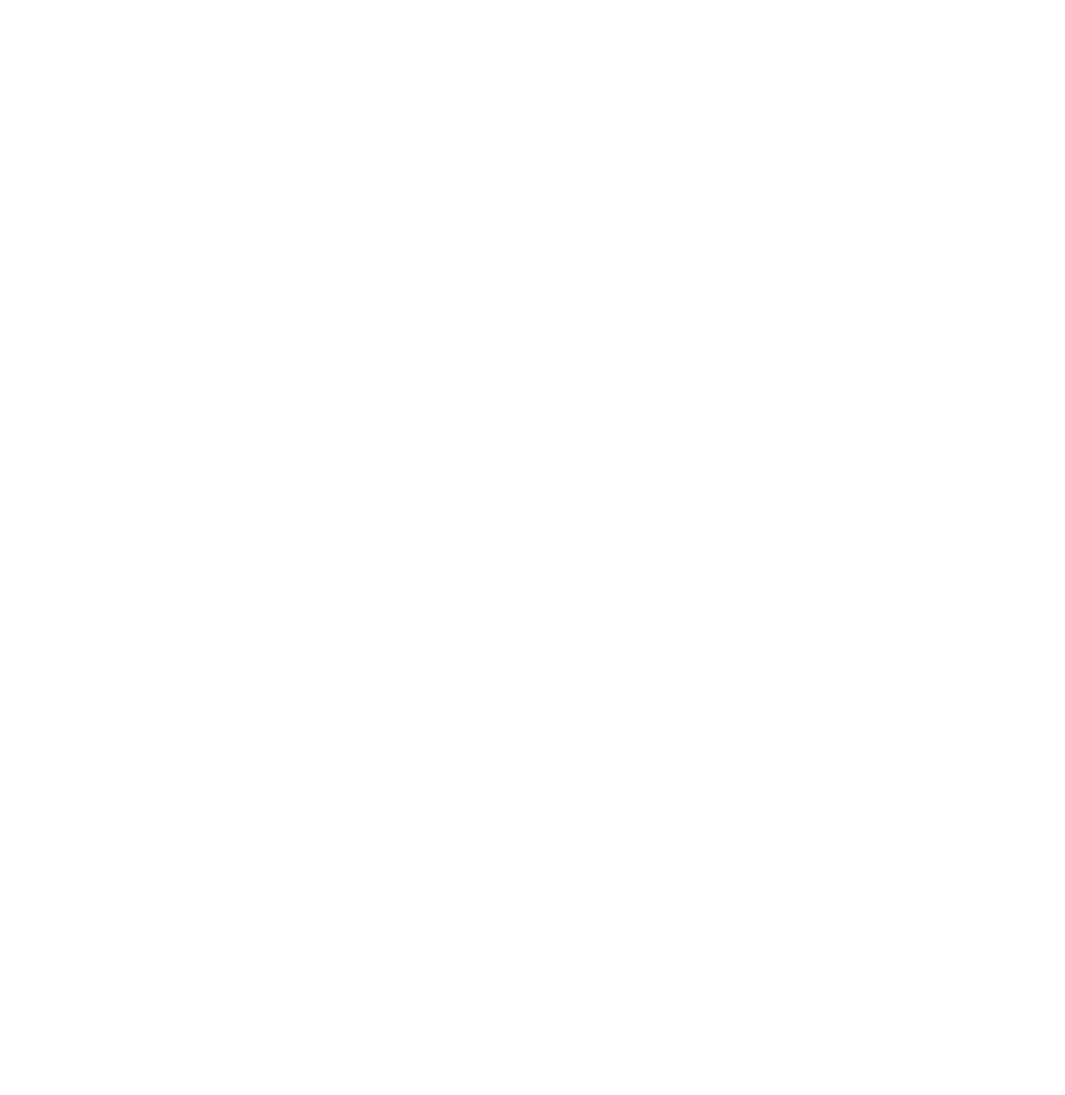
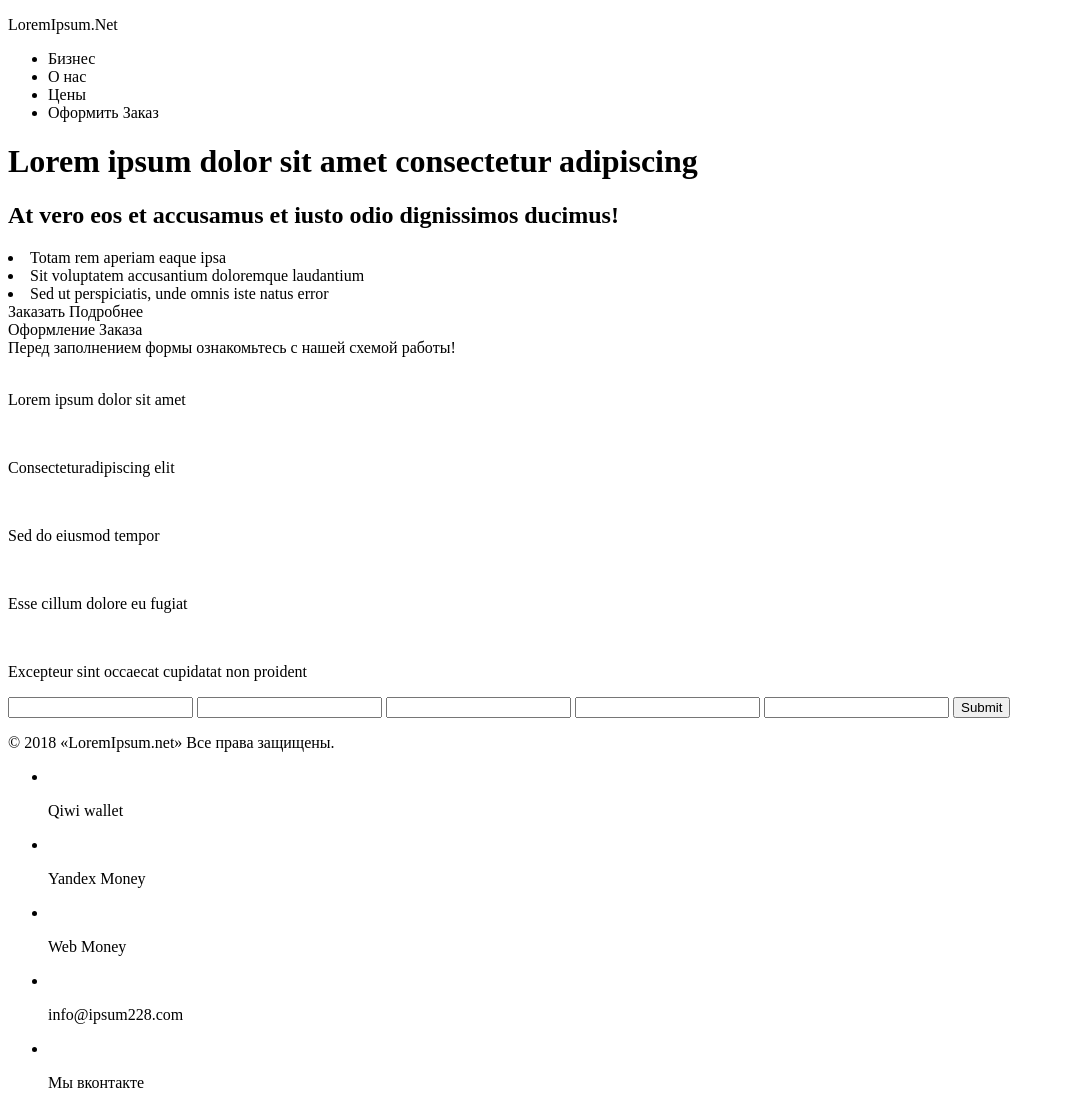
Before and after one commit to Leshista/loremIpsum.net, a plain HTML site: page index.html in a window 1280 px wide. Shown: the whole page, without its empty margins (0-1065 px from the left). Before the commit the page ends 800 px from the top, so only its background shows below. Drawn offline with Linux system fonts and the light colour scheme.

Commit message:
HTML base done

```diff
--- a/index.html
+++ b/index.html
@@ -8,6 +8,138 @@
         <link href="css/style.css" rel="stylesheet" />
     </head>
     <body>
+        <header class="header">
+            <div class="logo">
+                <p class="logo__text">LoremIpsum.Net</p>
+            </div>
+            <nav class="header-navigation">
+                <ul class="header-navigation-list">
+                    <li class="header-navigation-list__item active">Бизнес</li>
+                    <li class="header-navigation-list__item">О нас</li>
+                    <li class="header-navigation-list__item">Цены</li>
+                    <li class="header-navigation-list__item">Оформить Заказ</li>
+                </ul>
+            </nav>
+        </header>
+        <main class="main">
+            <div class="content">
+                <h1 class="content__header">
+                    Lorem ipsum dolor sit amet consectetur adipiscing
+                </h1>
+                <div class="description">
+                    <h2 class="description__header">
+                        At vero eos et accusamus et iusto odio dignissimos
+                        ducimus!
+                    </h2>
+                    <li class="description__item">
+                        Totam rem aperiam eaque ipsa
+                    </li>
+                    <li class="description__item">
+                        Sit voluptatem accusantium doloremque laudantium
+                    </li>
+                    <li class="description__item">
+                        Sed ut perspiciatis, unde omnis iste natus error
+                    </li>
+                </div>
+                <div class="content-buttons">
+                    <a class="content-buttons__button">Заказать</a>
+                    <a class="content-buttons__button">Подробнее</a>
+                </div>
+            </div>
+            <div class="form">
+                <div class="form__header">Оформление Заказа</div>
+                <div class="form__sub-header">
+                    Перед заполнением формы ознакомьтесь с нашей схемой работы!
+                </div>
+                <div class="steps">
+                    <div class="steps__element">
+                        <img src="" alt="" class="steps__img" />
+                        <p class="steps__text">Lorem ipsum dolor sit amet</p>
+                    </div>
+                    <div class="steps__element">
+                        <img src="" alt="" class="steps__img" />
+                        <p class="steps__text">Сonsecteturadipiscing elit</p>
+                    </div>
+                    <div class="steps__element">
+                        <img src="" alt="" class="steps__img" />
+                        <p class="steps__text">Sed do eiusmod tempor</p>
+                    </div>
+                    <div class="steps__element">
+                        <img src="" alt="" class="steps__img" />
+                        <p class="steps__text">Esse cillum dolore eu fugiat</p>
+                    </div>
+                    <div class="steps__element">
+                        <img src="" alt="" class="steps__img" />
+                        <p class="steps__text">
+                            Excepteur sint occaecat cupidatat non proident
+                        </p>
+                    </div>
+                </div>
+                <span class="goToForm"></span>
+                <form action="" class="order-form" id="order-form">
+                    <input
+                        type="text"
+                        class="order-form__input"
+                        name="system"
+                    />
+                    <input
+                        type="email"
+                        class="order-form__input"
+                        name="email"
+                        required
+                    />
+                    <input
+                        type="text"
+                        class="order-form__input"
+                        name="name"
+                        minlength="2"
+                        required
+                    />
+                    <input
+                        type="text"
+                        class="order-form__slider"
+                        name="slider"
+                    />
+                    <input type="text" class="order-form__file" name="file" />
+                    <input
+                        type="submit"
+                        class="order-form__submit"
+                        name="submit"
+                    />
+                </form>
+            </div>
+        </main>
+        <footer class="footer">
+            <div class="copyright">
+                <p class="copyright__text">
+                    © 2018 «LoremIpsum.net» Все права защищены.
+                </p>
+            </div>
+            <ul class="footer-links">
+                <li class="footer-links__item">
+                    <img class="footer-links__logo"></img>
+                    <p class="footer-links__text">Qiwi wallet</p>
+                </li>
+                <li class="footer-links__item">
+                    <img class="footer-links__logo"></img>
+                    <p class="footer-links__text">Yandex Money</p>
+                </li>
+                <li class="footer-links__item">
+                    <img class="footer-links__logo"></img>
+                    <p class="footer-links__text">Web Money</p>
+                </li>
+            </ul>
+            <ul class="footer-links">
+                <li class="footer-links__item">
+                    <img class="footer-links__logo"></img>
+                    <p class="footer-links__text">info@ipsum228.com</p>
+                </li>
+                <li class="footer-links__item">
+                    <img class="footer-links__logo"></img>
+                    <p class="footer-links__text">Мы вконтакте</p>
+                </li>
+            </ul>
+        </footer>
         <script src="js/script.js"></script>
     </body>
 </html>
```
